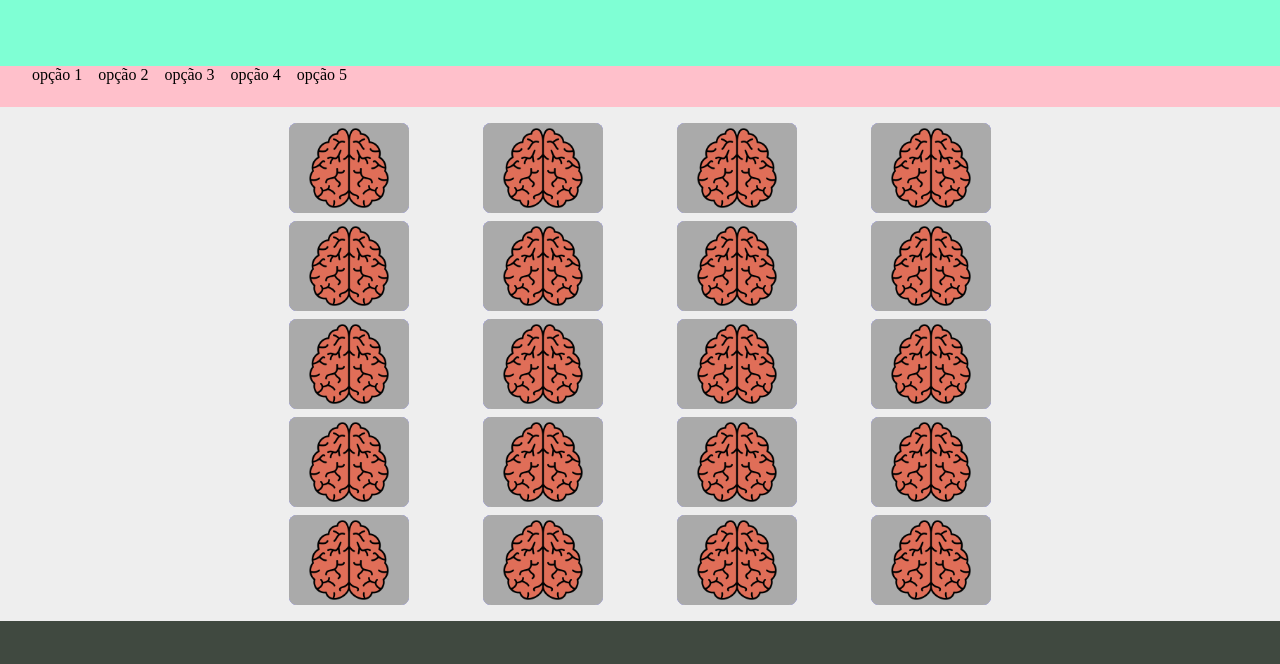
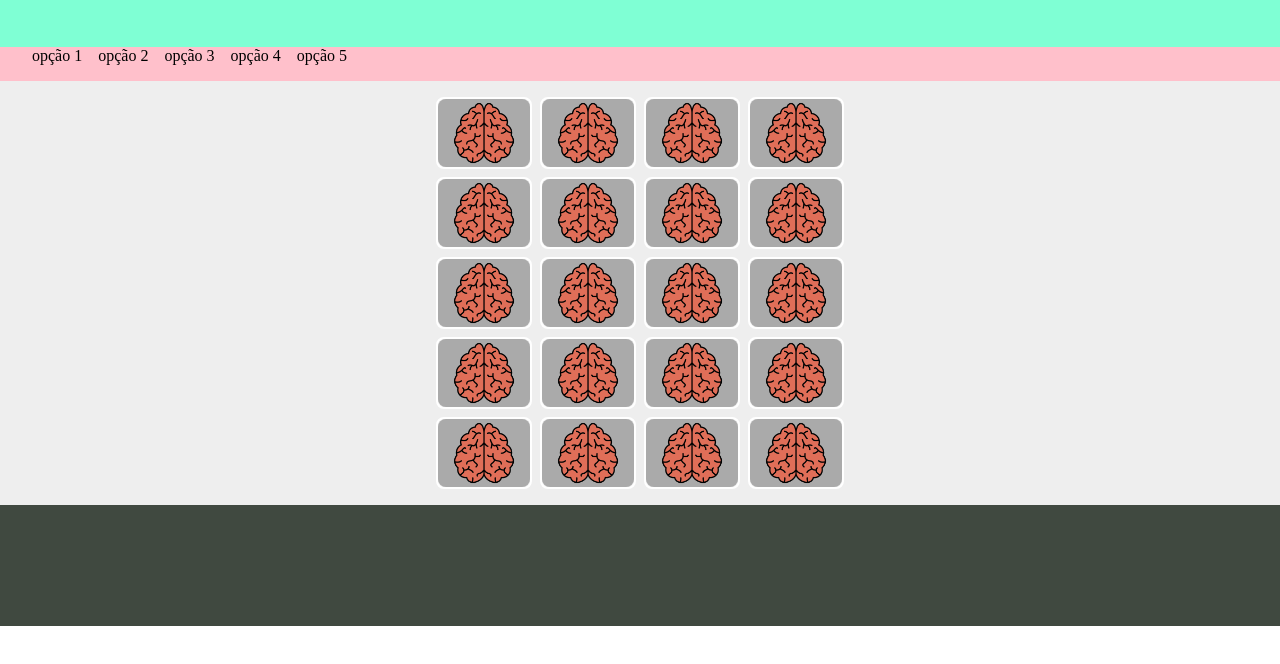
Before and after one commit to Itallo007/memory-game, a plain HTML site: page index.html in a window 1280 px wide. Shown: the part 40-704 px from the top of the page. Drawn offline with Linux system fonts and the light colour scheme.

Commit message:
Ajusta o grid de cartas e cria a função que revela as cartas

```diff
--- a/css/game.css
+++ b/css/game.css
@@ -49,10 +49,11 @@
 .container {
   grid-row: 2 / 3;
   display: grid;
-  gap: 8px;
-  grid-template-columns: repeat(4, 1fr);
+  gap: 0.5rem;
+  grid-template-columns: repeat(4, min-content);
   grid-template-rows: repeat(4, 1fr);
   justify-items: center;
+  justify-content: center;
   max-width: 800px;
   margin: 0 auto;
   padding: 16px;
@@ -63,13 +64,14 @@
 .card {
   /* define a proporção do tamanho da carta */
   aspect-ratio: 4/3;
-  width: 100%;
-  max-width: 120px;
-  background-color: blue;
+  width: 6rem;
+  max-width: 100px;
   border-radius: 0.5rem;
+  border: solid 2px #fff;
   position: relative;
   transform-style: preserve-3d;
   transition: all 400ms ease-in-out;
+  display: block;
 }
 
 .face {
@@ -88,6 +90,7 @@
 }
 
 .back {
+
   background-color: #aaa;
   background-image: url(/assets/images/mind.png);
   backface-visibility: hidden;
--- a/scripts/game.js
+++ b/scripts/game.js
@@ -1,5 +1,6 @@
 gameSettings = {
-  pars: 10
+  pars: 10,
+  cardsRevealed: []
 }
 
 const createElementWithClass = (tag, className) => {
@@ -12,16 +13,42 @@ const createCard = () => {
   const card = createElementWithClass('div', 'card');
   const front = createElementWithClass('div', 'face front');
   const back = createElementWithClass('div', 'face back');
+  card.addEventListener('click', revealCard);
 
   card.appendChild(front);
   card.appendChild(back);
 
-  card.addEventListener('click', ({target}) => {
-    target.parentNode.classList.toggle('reveal-card');
-    console.log(target.parentNode)
-  });
+  return card;
+}
 
-  return card;
+const revealCard = ({target}) => {
+
+  if(target.parentNode.className.includes('reveal-card')) {
+    return
+  }
+
+  target.parentNode.classList.add('reveal-card');
+  gameSettings.cardsRevealed.push(target.parentNode);
+
+  console.log(gameSettings.cardsRevealed)
+  // console.log(target.parentNode.classList)
+
+
+  if(gameSettings.cardsRevealed.length === 2) {
+    setTimeout(checkMatching, 1000);
+  }
+
+  // console.log(gameSettings.cardsRevealed)
+
+}
+
+const checkMatching = () => {
+  gameSettings.cardsRevealed.map((item) => {
+    console.log(item)
+    item.classList.remove("reveal-card");
+  })
+  gameSettings.cardsRevealed = []
+
 }
 
 const loadGame = () => {
```
